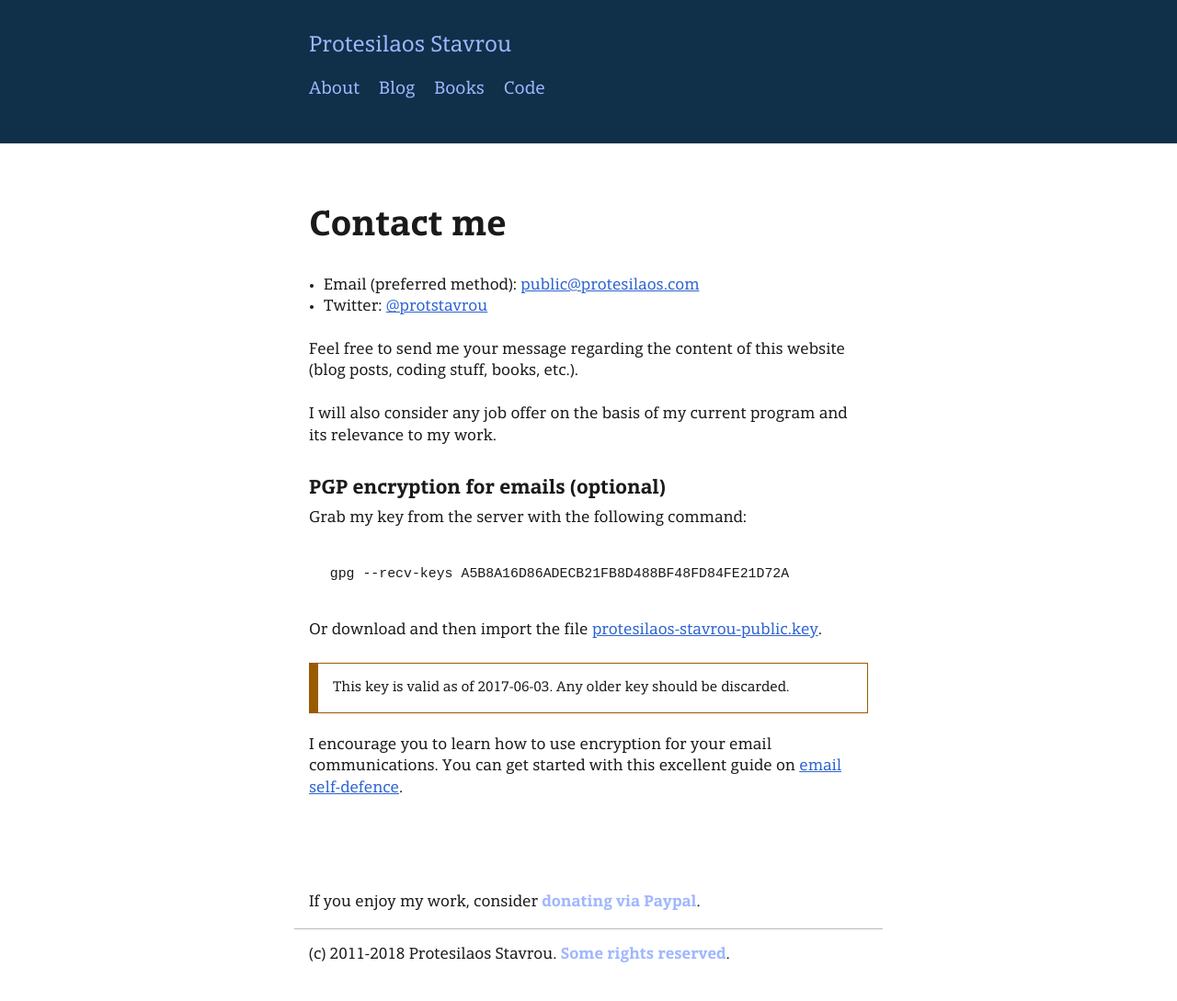
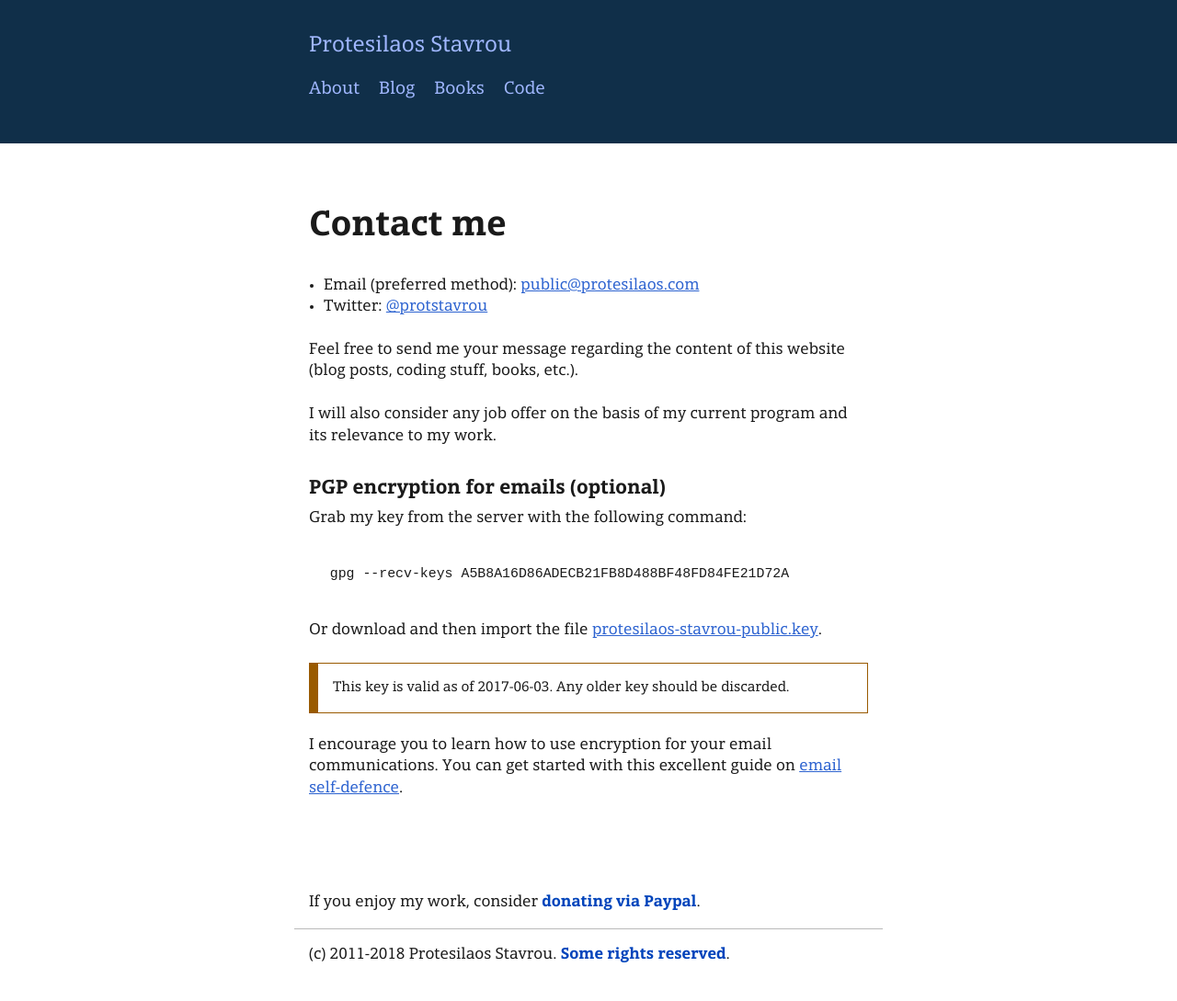
Before and after one commit to protesilaos/protesilaos.github.io, a Jekyll site: the page built from _pages/contact.md, in a window 1280 px wide. Shown: the whole page at 92% size. Built offline with Jekyll 4.4.1, drawn with Linux system fonts in a browser that asks for light colours; some web fonts are replaced.

Commit message:
Remove footer from brand styles

```diff
--- a/_sass/_links.scss
+++ b/_sass/_links.scss
@@ -40,8 +40,7 @@ a {
 // Brand styles
 // ---------------------------
 .homepage a,
-.header a,
-.footer a {
+.header a {
     color: $brandlink;
 
     &:hover,
```
